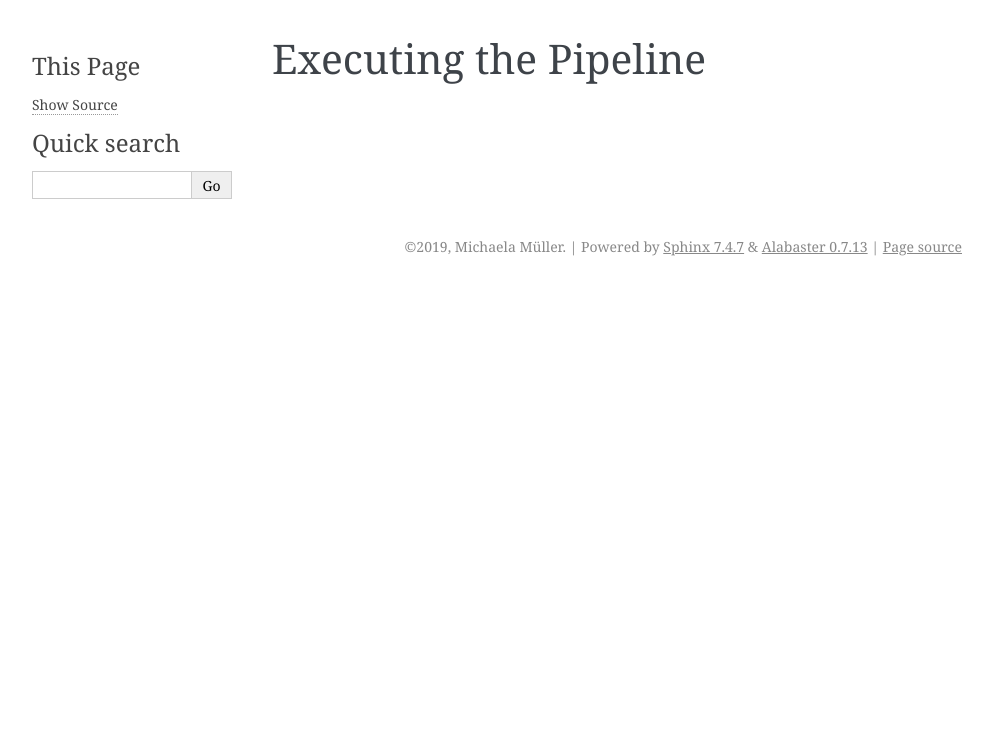
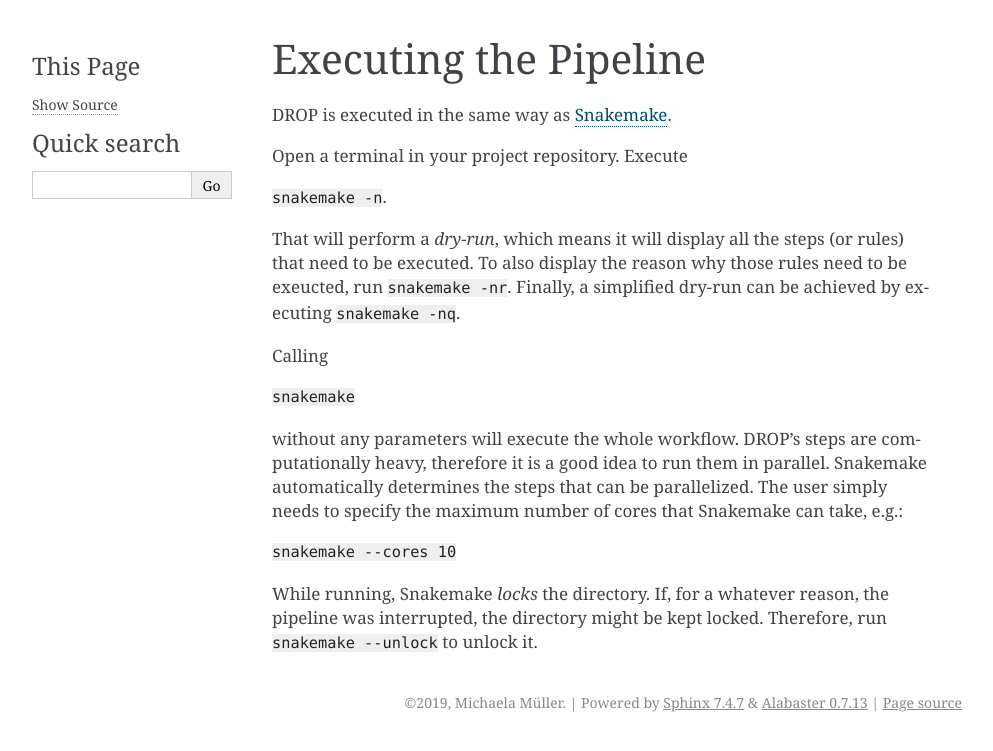
Before and after one commit to gagneurlab/drop, a Sphinx documentation site: the page built from docs/source/pipeline.rst, in a window 1280 px wide. Shown: the top 751 px of the page, without its empty margins (148-1141 px from the left). Built offline with Sphinx 7.4.7, drawn with Linux system fonts in a browser that asks for light colours.

Commit message:
execution added

```diff
--- a/docs/source/pipeline.rst
+++ b/docs/source/pipeline.rst
@@ -1,2 +1,22 @@
 Executing the Pipeline
 ======================
+
+DROP is executed in the same way as `Snakemake
+<https://snakemake.readthedocs.io/en/stable/executing/cli.html>`_.
+
+Open a terminal in your project repository. Execute
+
+``snakemake -n``.
+
+
+That will perform a *dry-run*, which means it will display all the steps (or rules) that need to be executed. To also display the reason why those rules need to be exeucted, run ``snakemake -nr``. Finally, a simplified dry-run can be achieved by executing ``snakemake -nq``.
+
+Calling
+
+``snakemake``
+
+without any parameters will execute the whole workflow. DROP's steps are computationally heavy, therefore it is a good idea to run them in parallel. Snakemake automatically determines the steps that can be parallelized. The user simply needs to specify the maximum number of cores that Snakemake can take, e.g.:
+
+``snakemake --cores 10``
+
+While running, Snakemake *locks* the directory. If, for a whatever reason, the pipeline was interrupted, the directory might be kept locked. Therefore, run ``snakemake --unlock`` to unlock it.
```
